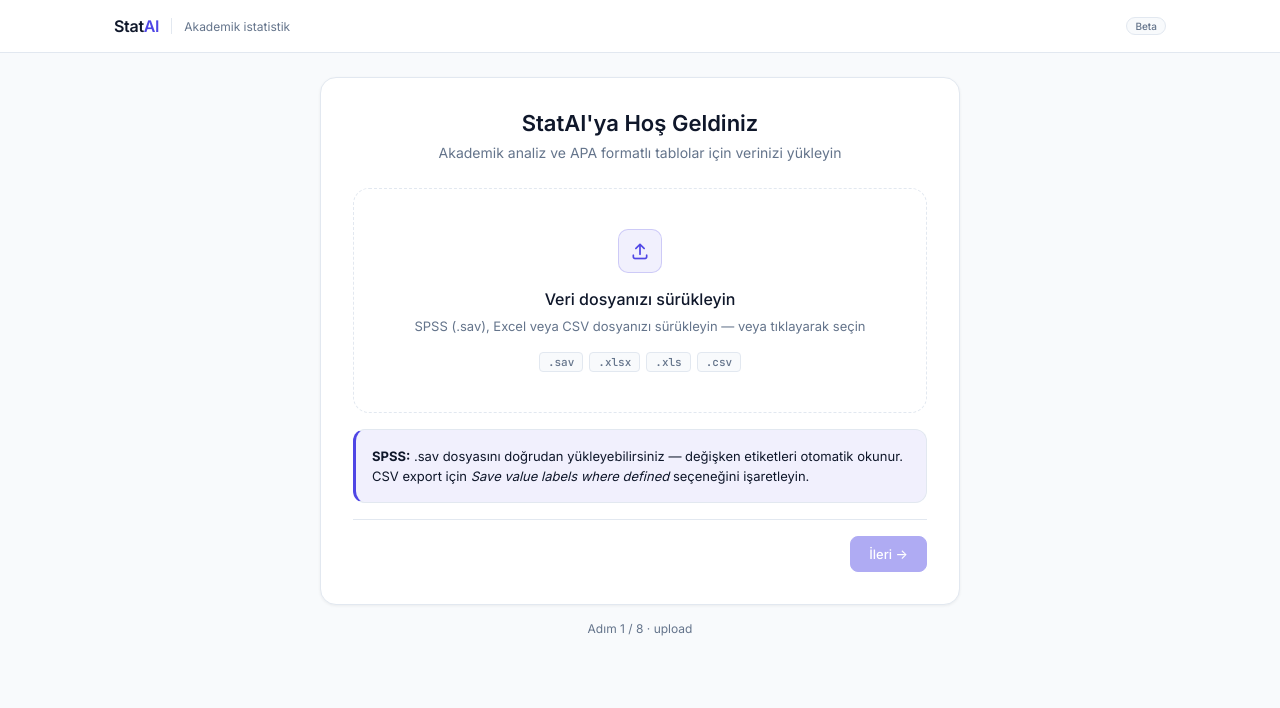
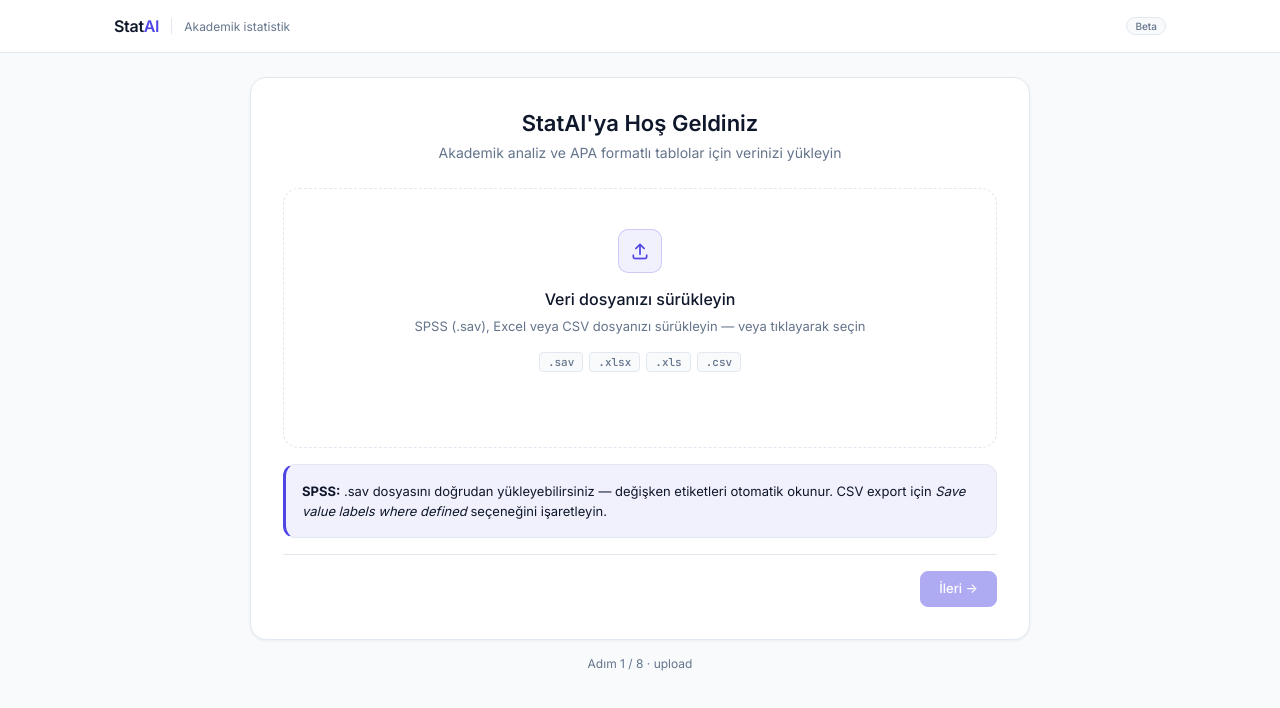
Before and after one commit to kemalp07/spssoto, a React (Vite) app in the folder frontend/: page / in a window 1280 px wide. Shown: the top 708 px of the page. Built offline with nearby package versions, Linux system fonts and the light colour scheme; no server answers.

Commit message:
Polish wizard UI, auto-dismiss toasts, and refine Word note decimal regex.

```diff
--- a/frontend/src/components/wizard/AnketStep.tsx
+++ b/frontend/src/components/wizard/AnketStep.tsx
@@ -50,6 +50,7 @@ export function AnketStep({ onNext, onBack }: AnketStepProps) {
         showNext={hasAnketLoaded}
         onNext={onNext}
         nextLabel="İleri →"
+        skipLabel="Anket formum yok, ölçekleri manuel seçeceğim →"
       />
     </>
   );
--- a/frontend/src/components/wizard/EtikKurulStep.tsx
+++ b/frontend/src/components/wizard/EtikKurulStep.tsx
@@ -63,6 +63,7 @@ export function EtikKurulStep({ onBack, onProceed }: EtikKurulStepProps) {
         showBack={!proceeding}
         showSkip={!proceeding}
         onSkip={() => void handleProceed()}
+        skipLabel="Etik kurul belgem yok, devam et →"
         showNext={false}
         extra={proceeding ? (
           <div className="wizardNavProceeding" role="status" aria-live="polite">
--- a/frontend/src/stores/useAppStore.ts
+++ b/frontend/src/stores/useAppStore.ts
@@ -1102,13 +1102,14 @@ export const useAppStore = create<AppState>()(
   setReviewForceExport: (v) =>
     set((s) => ({ review: { ...s.review, forceExport: v } })),
 
-  showToast: (text, type = 'info') =>
+  showToast: (text, type = 'info') => {
+    const id = `${Date.now()}-${Math.random()}`;
+    const duration = type === 'error' ? 5000 : 3000;
     set((s) => ({
-      toasts: [
-        ...s.toasts,
-        { id: `${Date.now()}-${Math.random()}`, text, type },
-      ],
-    })),
+      toasts: [...s.toasts, { id, text, type }],
+    }));
+    setTimeout(() => get().dismissToast(id), duration);
+  },
 
   dismissToast: (id) =>
     set((s) => ({ toasts: s.toasts.filter((t) => t.id !== id) })),
--- a/frontend/src/styles/globals.css
+++ b/frontend/src/styles/globals.css
@@ -283,28 +283,27 @@ code, .mono {
 }
 
 .wizardCard {
-  width: 100%;
-  max-width: 720px;
+  width: 780px;
+  max-width: 780px;
+  min-width: 780px;
+  height: auto;
+  margin: 0 auto;
   background: var(--card);
   border: 1px solid var(--border);
   border-radius: var(--radius-lg);
   padding: var(--space-4);
   box-shadow: var(--shadow-card);
-  min-height: 400px;
   display: flex;
   flex-direction: column;
 }
 
 .wizardCardWide {
-  max-width: var(--layout-max);
-  min-height: 400px;
   display: flex;
   flex-direction: column;
 }
 
 .wizardCardCenter {
   text-align: center;
-  max-width: 640px;
 }
 
 .wizardTitle {
@@ -470,6 +469,9 @@ code, .mono {
 }
 
 .uploadZone {
+  width: 100%;
+  min-height: 260px;
+  height: 260px;
   border: 1px dashed var(--border);
   border-radius: var(--radius-lg);
   padding: 40px var(--space-3);
@@ -487,6 +489,8 @@ code, .mono {
 }
 
 .uploadZoneUploaded {
+  height: 260px;
+  min-height: 260px;
   border-style: solid;
   border-color: var(--success-border);
   background: var(--success-muted);
```
Also changed, not shown: 1 other file (tests, documents, lock files or other folders).
